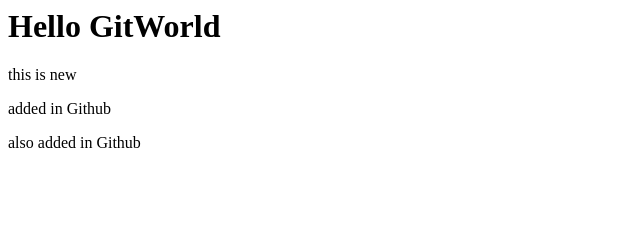
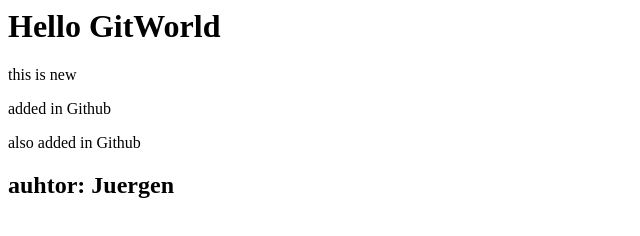
Before and after one commit to jpuritscher88/GitGithubMasterclassBasfPC, a plain HTML site: page index.html in a window 1280 px wide. Shown: the whole page, without its empty margins (0-640 px from the left). Drawn offline with Linux system fonts and the light colour scheme.

Commit message:
changed index.html

```diff
--- a/index.html
+++ b/index.html
@@ -11,3 +11,5 @@
 <div>
     <p>also added in Github</p>
 </div>
+
+<h2>auhtor: Juergen</h2>
```
